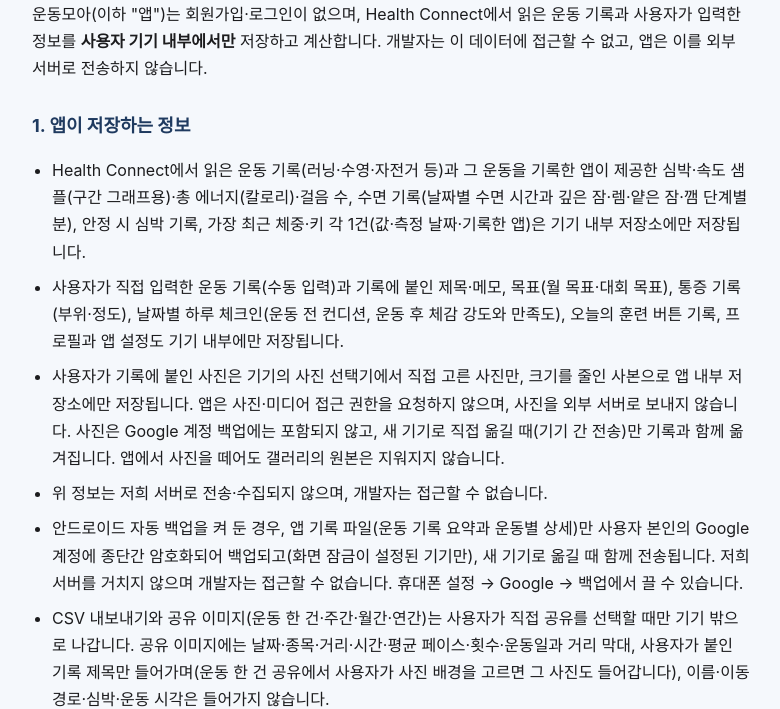
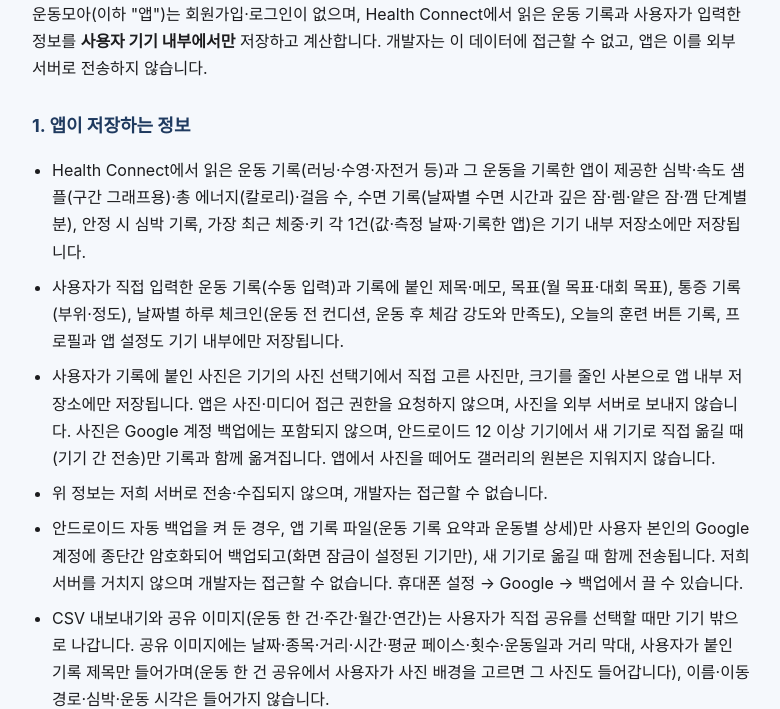
Before and after one commit to jy0714ryu/workoutcalendar-privacy, a plain HTML site: page index.html in a window 1280 px wide. Shown: the part 96-805 px from the top of the page, without its empty margins (248-1028 px from the left). Drawn offline with Linux system fonts and the light colour scheme.

Commit message:
방침: 사진의 기기 간 전송은 안드로이드 12 이상에서만
Co-Authored-By: Claude Fable 5.2 <noreply@anthropic.com>

```diff
--- a/index.html
+++ b/index.html
@@ -27,7 +27,7 @@
   <ul>
     <li>Health Connect에서 읽은 운동 기록(러닝·수영·자전거 등)과 그 운동을 기록한 앱이 제공한 심박·속도 샘플(구간 그래프용)·총 에너지(칼로리)·걸음 수, 수면 기록(날짜별 수면 시간과 깊은 잠·렘·얕은 잠·깸 단계별 분), 안정 시 심박 기록, 가장 최근 체중·키 각 1건(값·측정 날짜·기록한 앱)은 기기 내부 저장소에만 저장됩니다.</li>
     <li>사용자가 직접 입력한 운동 기록(수동 입력)과 기록에 붙인 제목·메모, 목표(월 목표·대회 목표), 통증 기록(부위·정도), 날짜별 하루 체크인(운동 전 컨디션, 운동 후 체감 강도와 만족도), 오늘의 훈련 버튼 기록, 프로필과 앱 설정도 기기 내부에만 저장됩니다.</li>
-    <li>사용자가 기록에 붙인 사진은 기기의 사진 선택기에서 직접 고른 사진만, 크기를 줄인 사본으로 앱 내부 저장소에만 저장됩니다. 앱은 사진·미디어 접근 권한을 요청하지 않으며, 사진을 외부 서버로 보내지 않습니다. 사진은 Google 계정 백업에는 포함되지 않고, 새 기기로 직접 옮길 때(기기 간 전송)만 기록과 함께 옮겨집니다. 앱에서 사진을 떼어도 갤러리의 원본은 지워지지 않습니다.</li>
+    <li>사용자가 기록에 붙인 사진은 기기의 사진 선택기에서 직접 고른 사진만, 크기를 줄인 사본으로 앱 내부 저장소에만 저장됩니다. 앱은 사진·미디어 접근 권한을 요청하지 않으며, 사진을 외부 서버로 보내지 않습니다. 사진은 Google 계정 백업에는 포함되지 않으며, 안드로이드 12 이상 기기에서 새 기기로 직접 옮길 때(기기 간 전송)만 기록과 함께 옮겨집니다. 앱에서 사진을 떼어도 갤러리의 원본은 지워지지 않습니다.</li>
     <li>위 정보는 저희 서버로 전송·수집되지 않으며, 개발자는 접근할 수 없습니다.</li>
     <li>안드로이드 자동 백업을 켜 둔 경우, 앱 기록 파일(운동 기록 요약과 운동별 상세)만 사용자 본인의 Google 계정에 종단간 암호화되어 백업되고(화면 잠금이 설정된 기기만), 새 기기로 옮길 때 함께 전송됩니다. 저희 서버를 거치지 않으며 개발자는 접근할 수 없습니다. 휴대폰 설정 → Google → 백업에서 끌 수 있습니다.</li>
     <li>CSV 내보내기와 공유 이미지(운동 한 건·주간·월간·연간)는 사용자가 직접 공유를 선택할 때만 기기 밖으로 나갑니다. 공유 이미지에는 날짜·종목·거리·시간·평균 페이스·횟수·운동일과 거리 막대, 사용자가 붙인 기록 제목만 들어가며(운동 한 건 공유에서 사용자가 사진 배경을 고르면 그 사진도 들어갑니다), 이름·이동 경로·심박·운동 시각은 들어가지 않습니다.</li>
```
